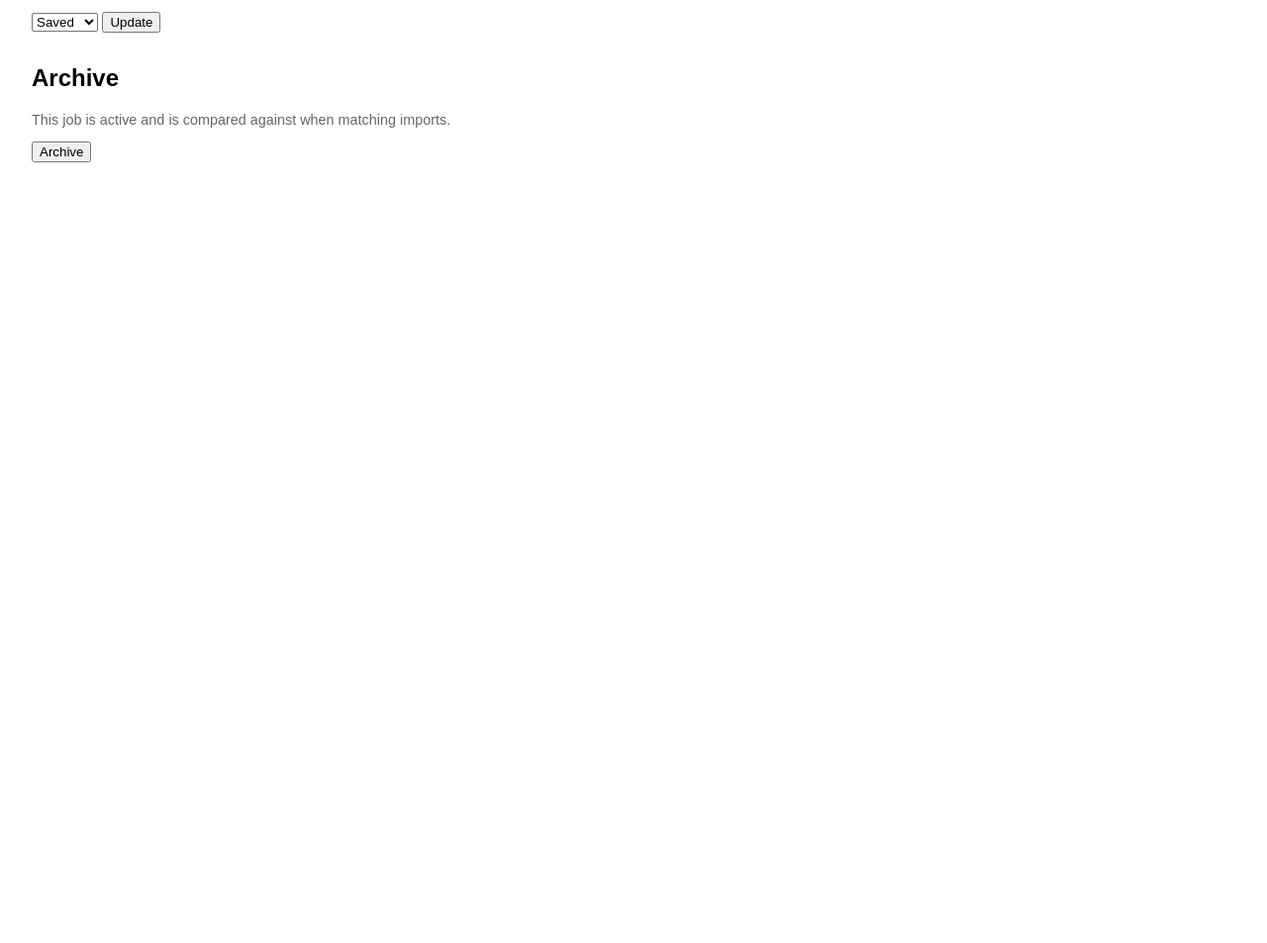
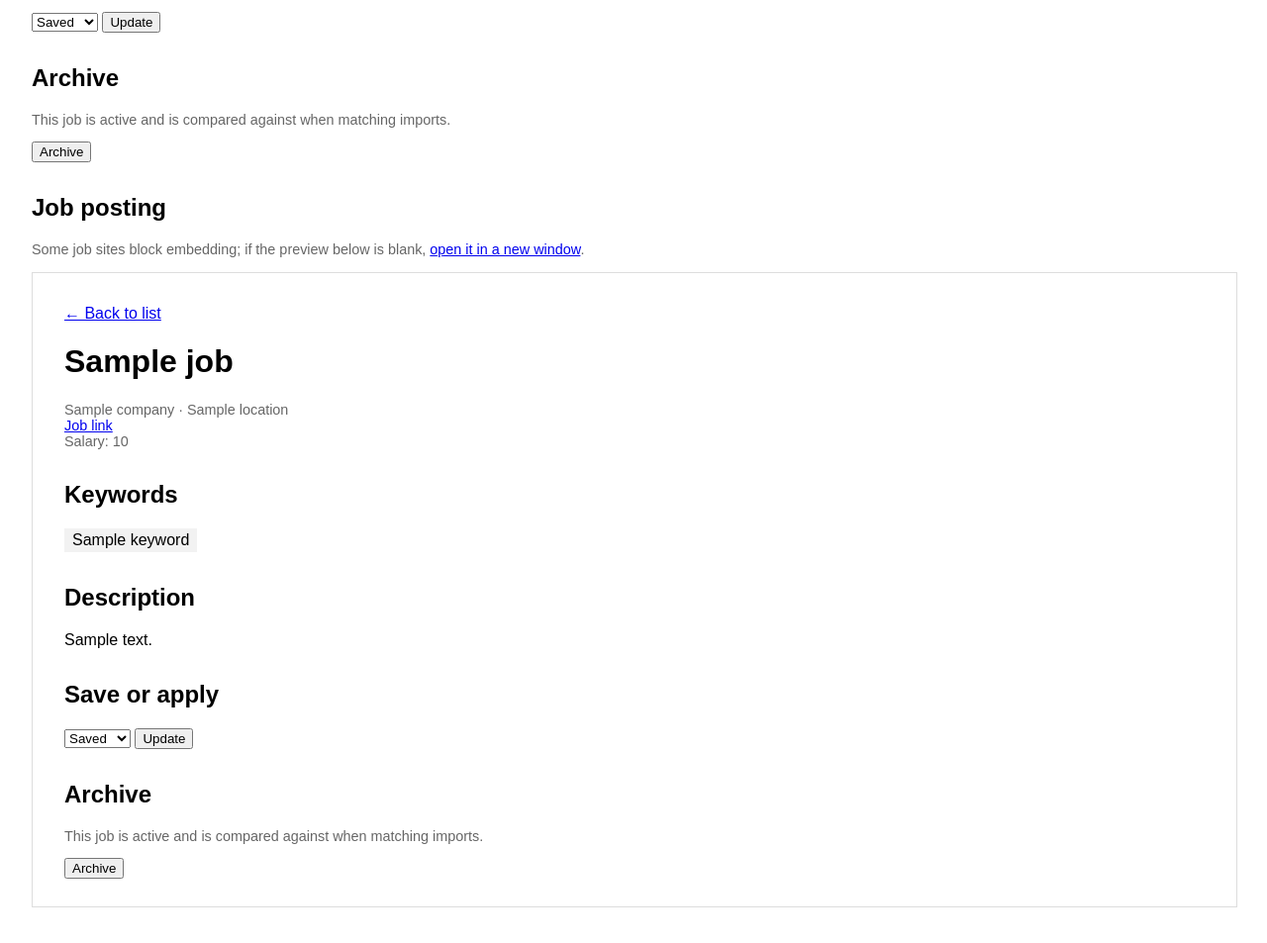
Before and after one commit to iguedespinto/JobAICrawler, a Flask app: template app/templates/job_detail.html in a window 1280 px wide. Shown: the part 448-1401 px from the top of the page at 99% size. Before the commit the page ends 612 px from the top, so only its background shows below. Run offline with Flask 3, Linux system fonts and the light colour scheme; the template is opened without the code that fills it: most values are stand-ins (such as "Sample title", 1, 10 or a date in 2020).

Commit message:
Show keywords always and embed job posting on detail page
- Keywords section on the job detail page now renders unconditionally,
  showing tags or "n/a" when the job has none.
- Add a Job posting section that embeds the job URL in an iframe at the
  bottom, with a fallback link for sites that block embedding.
- External job links open in a separate window (window.open with size)
  rather than a new tab.

Co-Authored-By: Claude Opus 4.8 <noreply@anthropic.com>

```diff
--- a/app/templates/job_detail.html
+++ b/app/templates/job_detail.html
@@ -15,7 +15,7 @@
     <h1>{{ job.title }}</h1>
     <div class="meta">{{ job.company }} · {{ job.location }}</div>
     {% if job.url %}
-      <div class="meta"><a href="{{ job.url }}" target="_blank" rel="noopener">Job link</a></div>
+      <div class="meta"><a href="{{ job.url }}" target="_blank" rel="noopener" class="ext-window">Job link</a></div>
     {% else %}
       <div class="meta">Job link: n/a</div>
     {% endif %}
@@ -24,14 +24,16 @@
       <div class="meta">Salary: {{ job.salary }}</div>
     {% endif %}
 
-    {% if job.keywords %}
-      <div class="section">
-        <h2>Keywords</h2>
+    <div class="section">
+      <h2>Keywords</h2>
+      {% if job.keywords %}
         {% for keyword in job.keywords %}
           <span class="tag">{{ keyword }}</span>
         {% endfor %}
-      </div>
-    {% endif %}
+      {% else %}
+        <span class="meta">n/a</span>
+      {% endif %}
+    </div>
 
     <div class="section">
       <h2>Description</h2>
@@ -69,5 +71,39 @@
         {% endif %}
       </form>
     </div>
+
+    {% if job.url %}
+      <div class="section">
+        <h2>Job posting</h2>
+        <p class="meta">
+          Some job sites block embedding; if the preview below is blank,
+          <a href="{{ job.url }}" target="_blank" rel="noopener" class="ext-window">open it in a new window</a>.
+        </p>
+        <iframe
+          src="{{ job.url }}"
+          title="Job posting"
+          loading="lazy"
+          referrerpolicy="no-referrer"
+          sandbox="allow-scripts allow-same-origin allow-forms allow-popups"
+          style="width: 100%; height: 80vh; border: 1px solid #ddd;"></iframe>
+      </div>
+    {% endif %}
+
+    <script>
+      // Open external job links in a separate window (not a new tab).
+      document.querySelectorAll("a.ext-window").forEach(function (link) {
+        link.addEventListener("click", function (e) {
+          e.preventDefault();
+          var w = 1200, h = 900;
+          var left = window.screenX + Math.max(0, (window.outerWidth - w) / 2);
+          var top = window.screenY + Math.max(0, (window.outerHeight - h) / 2);
+          window.open(
+            this.href,
+            "_blank",
+            "noopener,noreferrer,width=" + w + ",height=" + h + ",left=" + left + ",top=" + top
+          );
+        });
+      });
+    </script>
   </body>
 </html>
```
